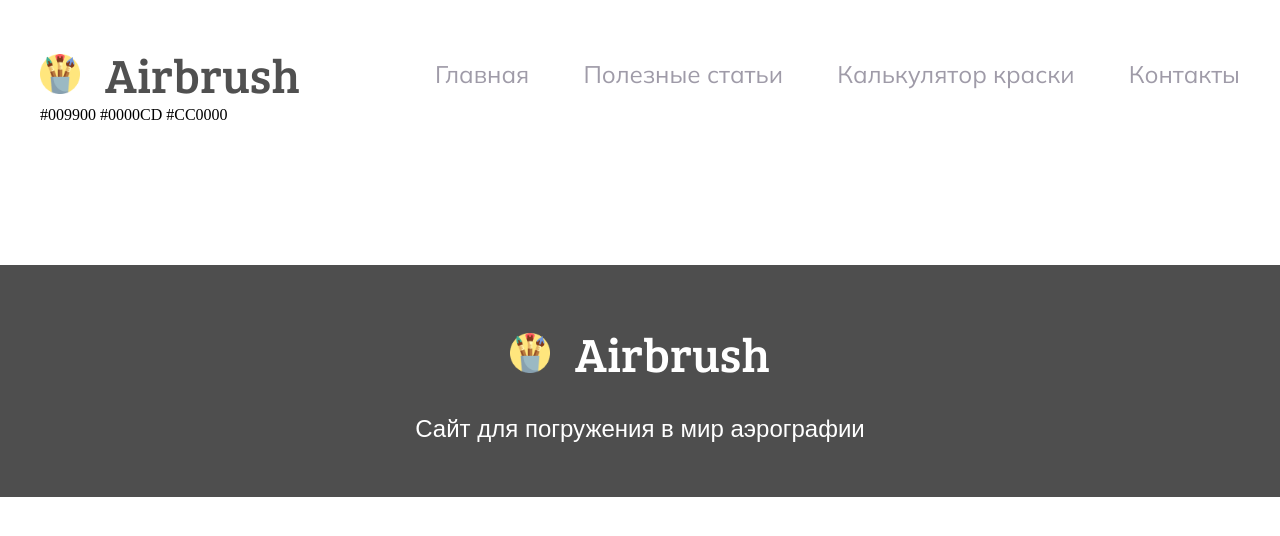
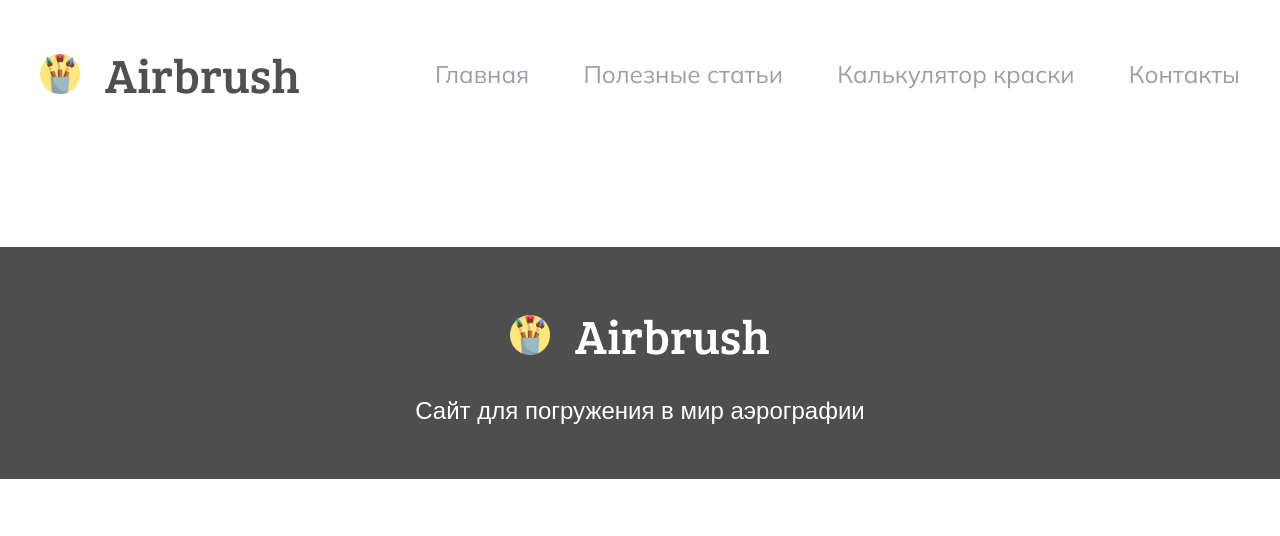
Before and after one commit to Kararuso/AirBrush, a plain HTML site: page File/color.html in a window 1280 px wide. Drawn offline with Linux system fonts and the light colour scheme.

Commit message:
new changes

```diff
--- a/File/color.html
+++ b/File/color.html
@@ -28,22 +28,9 @@
 
             </header>
 
-            <div id="content">
-                <?xml version='1.0'?>
+		</div>
 
-                <workbook>
-                <preferences>
-                    <color-palette name=“Red-Blue-Green Diverging2“ type="ordered-diverging" >
-                        <color>#009900</color>
-                        <color>#0000CD</color>
-                        <color>#CC0000</color>
-                    </color-palette>
-                </preferences>
-                </workbook>
 
-            </div>
-
-		</div>
 
 		<footer>
             <div class="footer_bg">
```
Also changed, not shown: File/article.html (+1 -1 lines).
